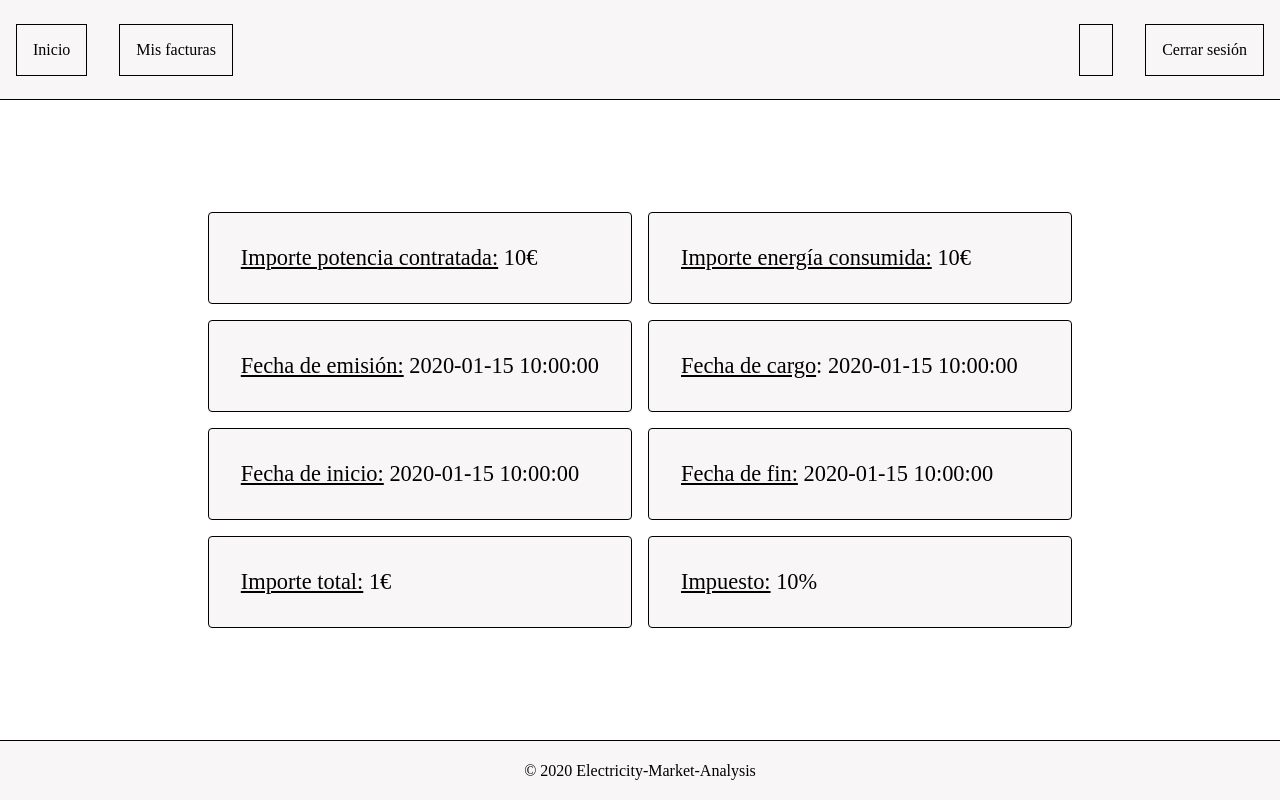
After one commit to sguemar/electricity-market-analysis, a Flask app: template electricity-market-analysis/templates/bills/show_bill.html in a window 1280 px wide. The commit adds this page. Run offline with Flask 2, Linux system fonts and the light colour scheme; the template is opened without the code that fills it: most values are stand-ins (such as "Sample title", 1, 10 or a date in 2020).

Commit message:
Customers can see invoices details

```diff
--- a/electricity-market-analysis/models.py
+++ b/electricity-market-analysis/models.py
@@ -143,6 +143,10 @@ class Invoice(db.Model):
 	)
 
 	@staticmethod
+	def get_by_invoice_number(invoice_number):
+		return Invoice.query.get(invoice_number)
+
+	@staticmethod
 	def get_by_contract_number(contract_number):
 		return Invoice.query.filter_by(contract_number=contract_number).all()
 
--- /dev/null
+++ b/electricity-market-analysis/static/show_bill.css
@@ -0,0 +1,27 @@
+.container {
+	width: 100%;
+	height: 100%;
+	display: grid;
+	justify-content: center;
+	align-content: center;
+}
+
+.container ul {
+	list-style-type: none;
+	display: grid;
+	grid-template-columns: 1fr 1fr;
+	grid-row-gap: 1rem;
+	grid-column-gap: 1rem;
+}
+
+.container ul li {
+	background-color: rgb(248, 246, 246);
+	padding: 2rem;
+	border-radius: 4px;
+	border: 1px solid black;
+	font-size: 1.4rem;
+}
+
+.container .underline {
+	text-decoration: underline;
+}
--- /dev/null
+++ b/electricity-market-analysis/templates/bills/show_bill.html
@@ -0,0 +1,40 @@
+{% extends "base.html" %}
+
+{% block title %}Consultar Factura{% endblock title %}
+
+{% block stylesheets %}
+<link rel="stylesheet" href="{{ url_for('static', filename='show_bill.css') }}">
+{% endblock stylesheets %}
+
+{% block content %}
+
+<div class="container">
+	<ul>
+		<li>
+			<p><span class="underline">Importe potencia contratada:</span> {{ invoice.contracted_power_amount }}€</p>
+		</li>
+		<li>
+			<p><span class="underline">Importe energía consumida:</span> {{ invoice.consumed_energy_amount }}€</p>
+		</li>
+		<li>
+			<p><span class="underline">Fecha de emisión:</span> {{ invoice.issue_date }}</p>
+		</li>
+		<li>
+			<p><span class="underline">Fecha de cargo</span>: {{ invoice.charge_date }}</p>
+		</li>
+		<li>
+			<p><span class="underline">Fecha de inicio:</span> {{ invoice.init_date }}</p>
+		</li>
+		<li>
+			<p><span class="underline">Fecha de fin:</span> {{ invoice.end_date }}</p>
+		</li>
+		<li>
+			<p><span class="underline">Importe total:</span> {{ invoice.total_amount }}€</p>
+		</li>
+		<li>
+			<p><span class="underline">Impuesto:</span> {{ invoice.tax }}%</p>
+		</li>
+	</ul>
+</div>
+
+{% endblock content %}
```
Also changed, not shown: electricity-market-analysis/__init__.py (+7 -0 lines), electricity-market-analysis/static/my_bills.css (+6 -1 lines), electricity-market-analysis/templates/bills/my_bills.html (+6 -2 lines).
